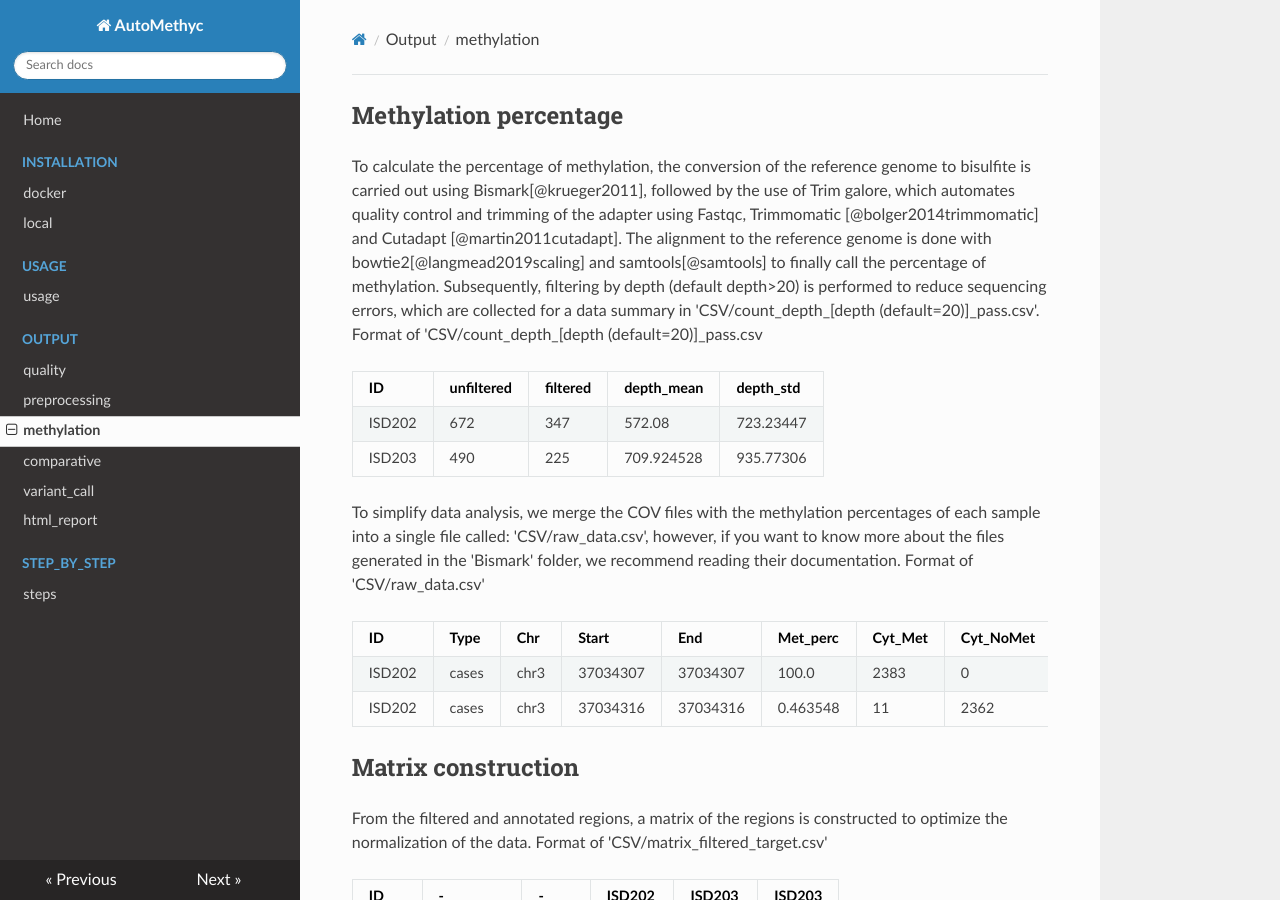
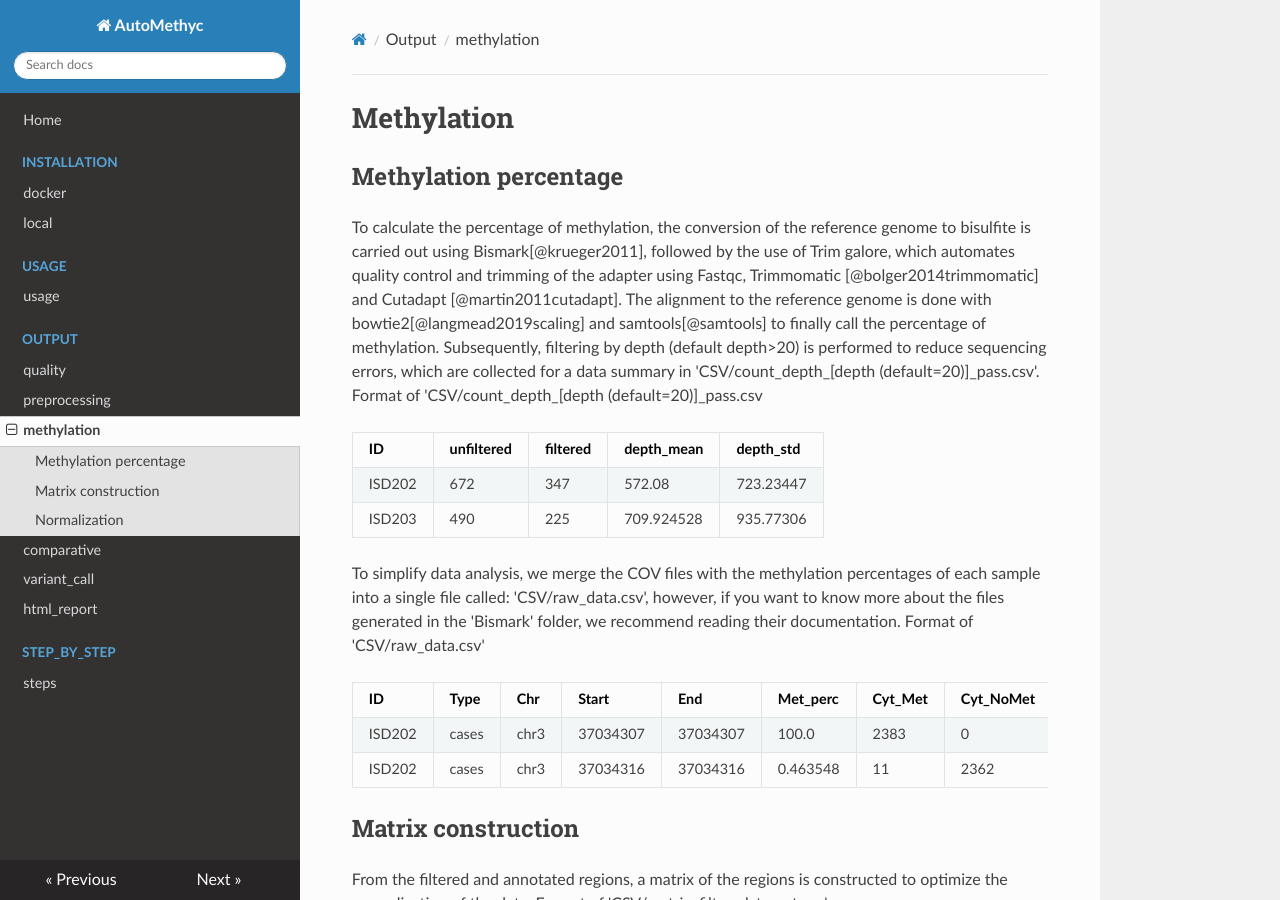
Before and after one commit to FerAmbriz/AutoMethyc, an MkDocs documentation site: the page built from docs/docs/Output/methylation_call.md, in a window 1280 px wide and 900 px high. Built offline with MkDocs 1.6.1, drawn with Linux system fonts in a browser that asks for light colours; nearby versions of some CDN libraries.

Commit message:
Update methylation_call.md

```diff
--- a/docs/docs/Output/methylation_call.md
+++ b/docs/docs/Output/methylation_call.md
@@ -1,5 +1,5 @@
+# Methylation
 ## Methylation percentage
-
 To calculate the percentage of methylation, the conversion of the
 reference genome to bisulfite is carried out using
 Bismark[@krueger2011], followed by the use of Trim galore, which
```
